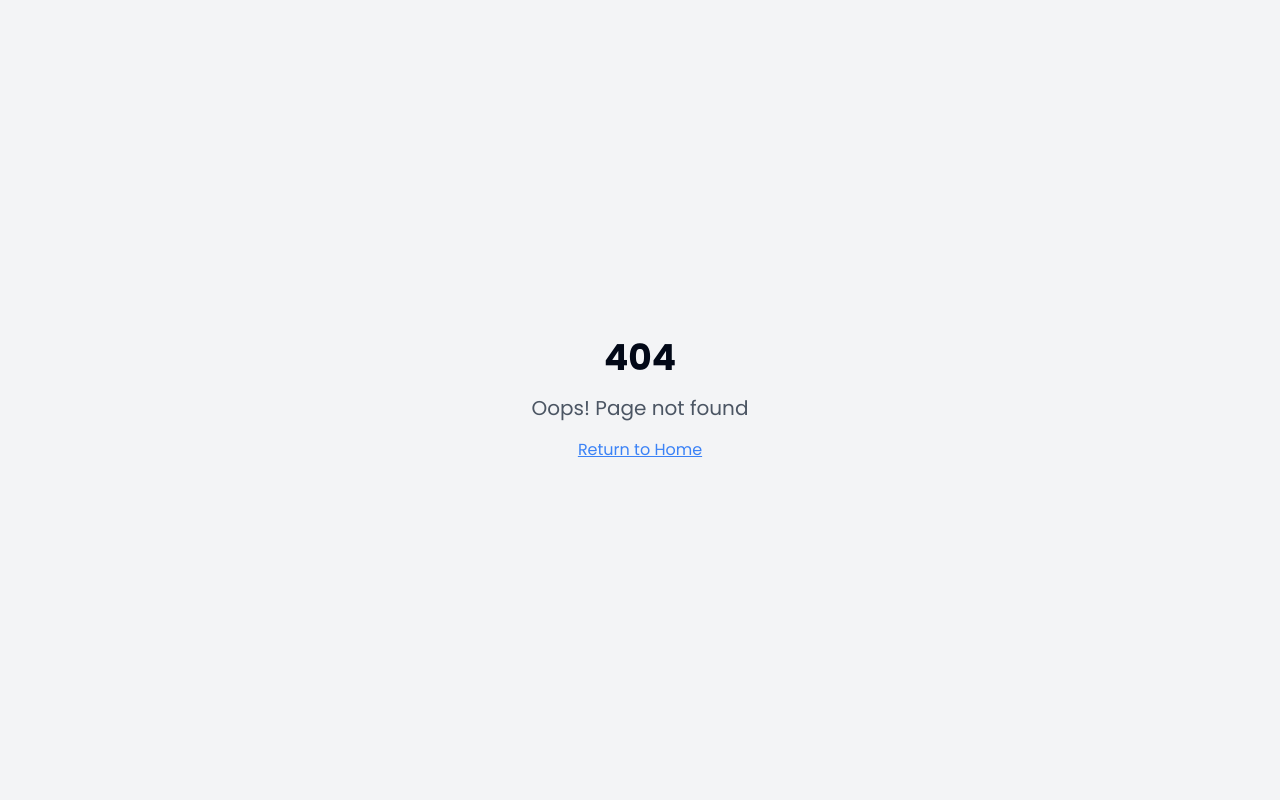
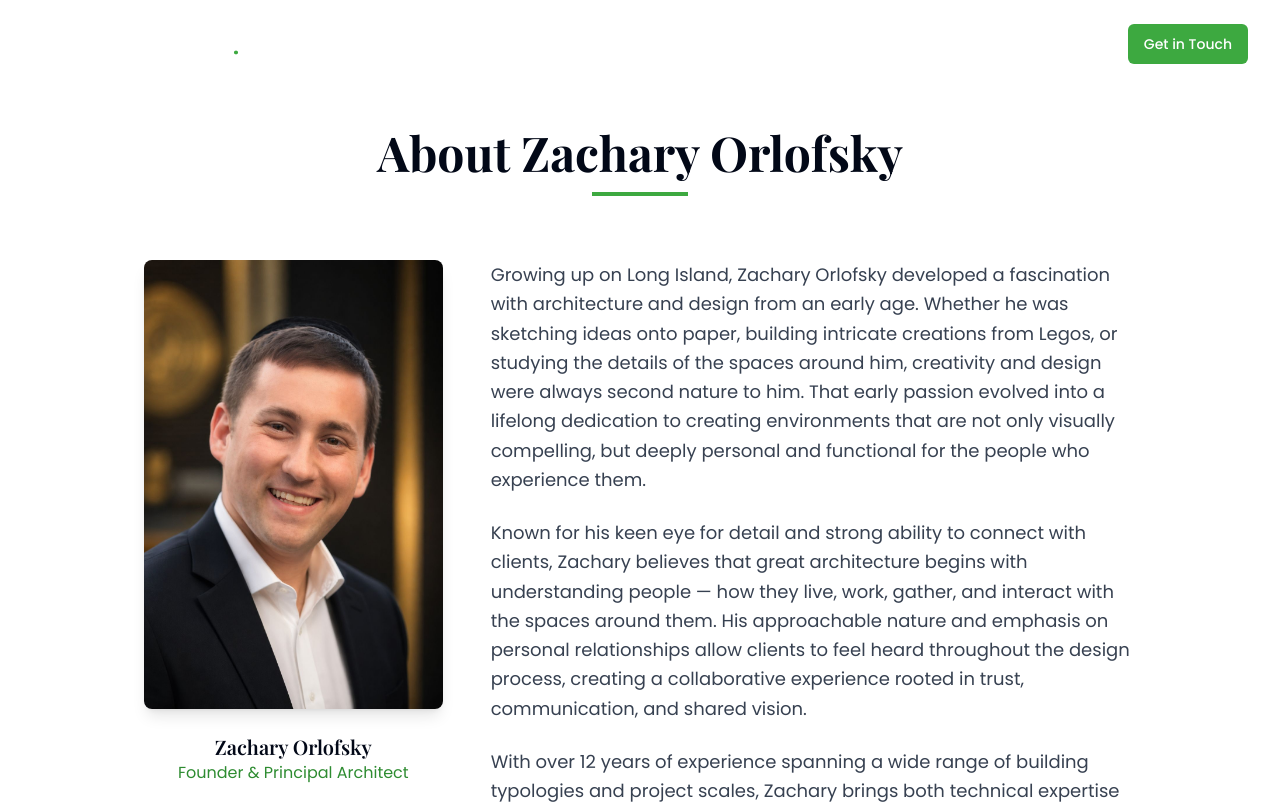
Before and after one commit to mattpolanieckidev/eco-modern-zachary-builds, a React (Vite) app: page /about in a window 1280 px wide. Before the commit this address had no page. Shown: the top 804 px of the page. Built offline with nearby package versions, Linux system fonts and the light colour scheme.

Commit message:
Changes
Co-authored-by: mattpolanieckidev <10778873+mattpolanieckidev@users.noreply.github.com>

```diff
--- a/src/App.tsx
+++ b/src/App.tsx
@@ -4,6 +4,7 @@ import { TooltipProvider } from "@/components/ui/tooltip";
 import { QueryClient, QueryClientProvider } from "@tanstack/react-query";
 import { BrowserRouter, Routes, Route } from "react-router-dom";
 import Index from "./pages/Index";
+import About from "./pages/About";
 import NotFound from "./pages/NotFound";
 
 const queryClient = new QueryClient();
@@ -16,6 +17,7 @@ const App = () => (
       <BrowserRouter>
         <Routes>
           <Route path="/" element={<Index />} />
+          <Route path="/about" element={<About />} />
           {/* ADD ALL CUSTOM ROUTES ABOVE THE CATCH-ALL "*" ROUTE */}
           <Route path="*" element={<NotFound />} />
         </Routes>
```
